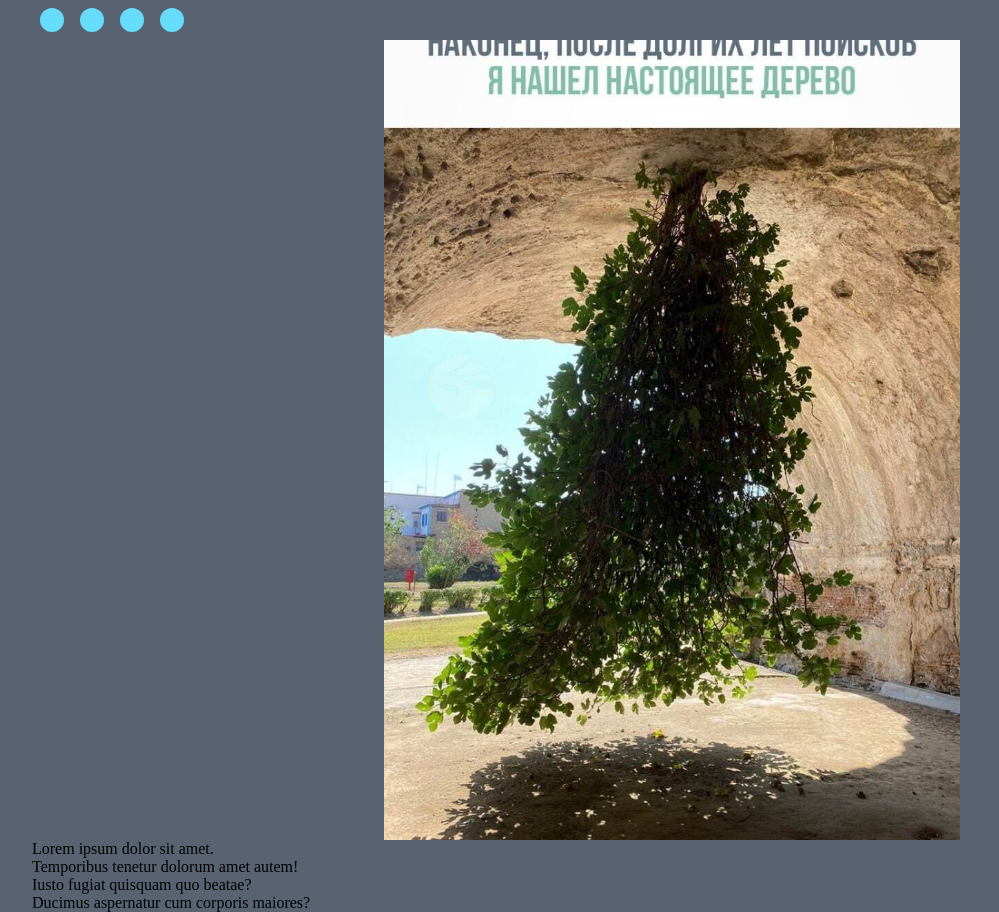
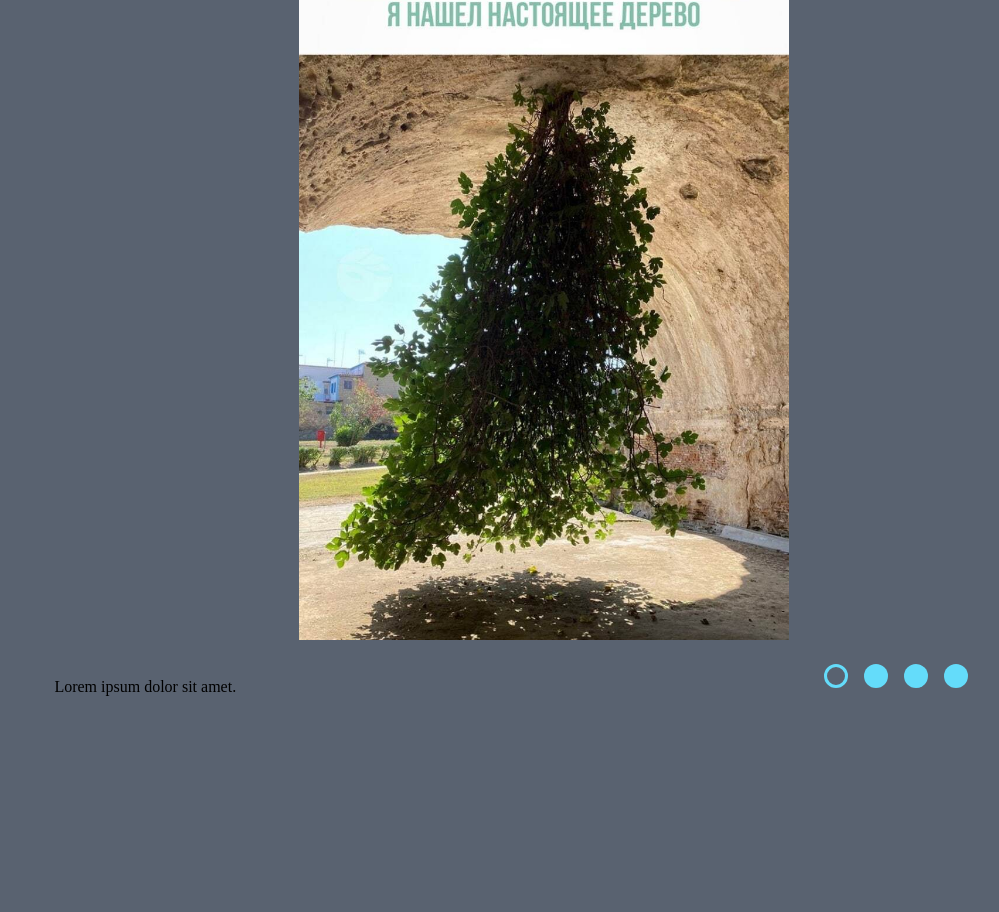
Before and after one commit to PavelKonstantinovich/cssMemeSlider, a plain HTML site: page cssMemeSlider/index.html in a window 1280 px wide. Shown: the whole page, without its empty margins (96-1095 px from the left). After the commit the page ends 800 px from the top, so only its background shows below. Drawn offline with Linux system fonts and the light colour scheme.

Commit message:
feat: feat: add initial version Sun Sep 17 2023 18:37:45 GMT+0300

```diff
--- a/cssMemeSlider/index.html
+++ b/cssMemeSlider/index.html
@@ -10,10 +10,8 @@
 
 <body>
   <main class="container">
-
-
     <div class="inputs">
-      <input type="radio" id="first" name="mem" hidden>
+      <input type="radio" id="first" name="mem" hidden checked>
       <label for="first">
         <div class="mark"></div>
       </label>
@@ -30,6 +28,14 @@
         <div class="mark"></div>
       </label>
     </div>
+    <div class="content_wrap">
+      <div class="content">
+        <p>Lorem ipsum dolor sit amet.</p>
+        <p>Temporibus tenetur dolorum amet autem!</p>
+        <p>Iusto fugiat quisquam quo beatae?</p>
+        <p>Ducimus aspernatur cum corporis maiores?</p>
+      </div>
+    </div>
     <div class="slider_wrap">
       <div class="slider">
         <div class="first"></div>
@@ -38,14 +44,6 @@
         <div class="fourth"></div>
       </div>
     </div>
-    <div class="content_wrap">
-      <div class="content">
-        <p>Lorem ipsum dolor sit amet.</p>
-        <p>Temporibus tenetur dolorum amet autem!</p>
-        <p>Iusto fugiat quisquam quo beatae?</p>
-        <p>Ducimus aspernatur cum corporis maiores?</p>
-      </div>
-    </div>
   </main>
 </body>
 
--- a/cssMemeSlider/src/style.css
+++ b/cssMemeSlider/src/style.css
@@ -9,7 +9,11 @@ body {
 }
 
 .container {
-  width: 80%;
+  display: flex;
+  flex-direction: row-reverse;
+  flex-wrap: wrap-reverse;
+  gap: 1em;
+  width: 85%;
   margin: 0 auto;
 }
 
@@ -17,21 +21,47 @@ body {
   width: 100%;
   overflow: hidden;
 }
-.inputs{
+
+.inputs {
   display: flex;
+  width: 25%;
 }
 
 .slider {
   display: flex;
-  width: 400vw;
+  width: 400%;
+  height: 100%;
   position: relative;
   left: 0;
   transition: 1.2s;
 }
 
+.content_wrap {
+  width: 70%;
+  height: 80%;
+  border-radius: 1em;
+  overflow: hidden;
+}
+
+.content {
+  display: flex;
+  align-items: center;
+  height: 100%;
+  width: 400%;
+  position: relative;
+  left: 0;
+  transition: 1.2s;
+}
+
+.content p {
+  width: 100%;
+  display: flex;
+  padding-left: 1em;
+}
+
 .slider div {
   width: 100%;
-  height: 100vb;
+  height: 80vh;
   display: flex;
 }
 
@@ -71,25 +101,33 @@ input:checked+label:hover>.mark {
 }
 
 .second {
-  background: center/100% url(../src/img/second.jpg) no-repeat;
+  background: center/50% url(../src/img/second.jpg) no-repeat;
 }
 
 .third {
-  background: center/100% url(../src/img/third.png) no-repeat;
+  background: center/60% url(../src/img/third.png) no-repeat;
 }
 
 .fourth {
-  background: center/100% url(../src/img/fourth.png) no-repeat;
+  background: center/50% url(../src/img/fourth.png) no-repeat;
 }
-.inputs:has(#first:checked)~.slider_wrap>.slider {
+
+.inputs:has(#first:checked)~.slider_wrap>.slider,
+.inputs:has(#first:checked)~.content_wrap>.content {
   transform: translateX(0);
 }
-.inputs:has(#second:checked)~.slider_wrap>.slider {
-  transform: translateX(-100vw);
+
+.inputs:has(#second:checked)~.slider_wrap>.slider,
+.inputs:has(#second:checked)~.content_wrap>.content {
+  transform: translateX(-25%);
 }
-.inputs:has(#third:checked)~.slider_wrap>.slider {
-  transform: translateX(-200vw);
+
+.inputs:has(#third:checked)~.slider_wrap>.slider,
+.inputs:has(#third:checked)~.content_wrap>.content {
+  transform: translateX(-50%);
 }
-.inputs:has(#fourth:checked)~.slider_wrap>.slider {
-  transform: translateX(-300vw);
+
+.inputs:has(#fourth:checked)~.slider_wrap>.slider,
+.inputs:has(#fourth:checked)~.content_wrap>.content {
+  transform: translateX(-75%);
 }
```
